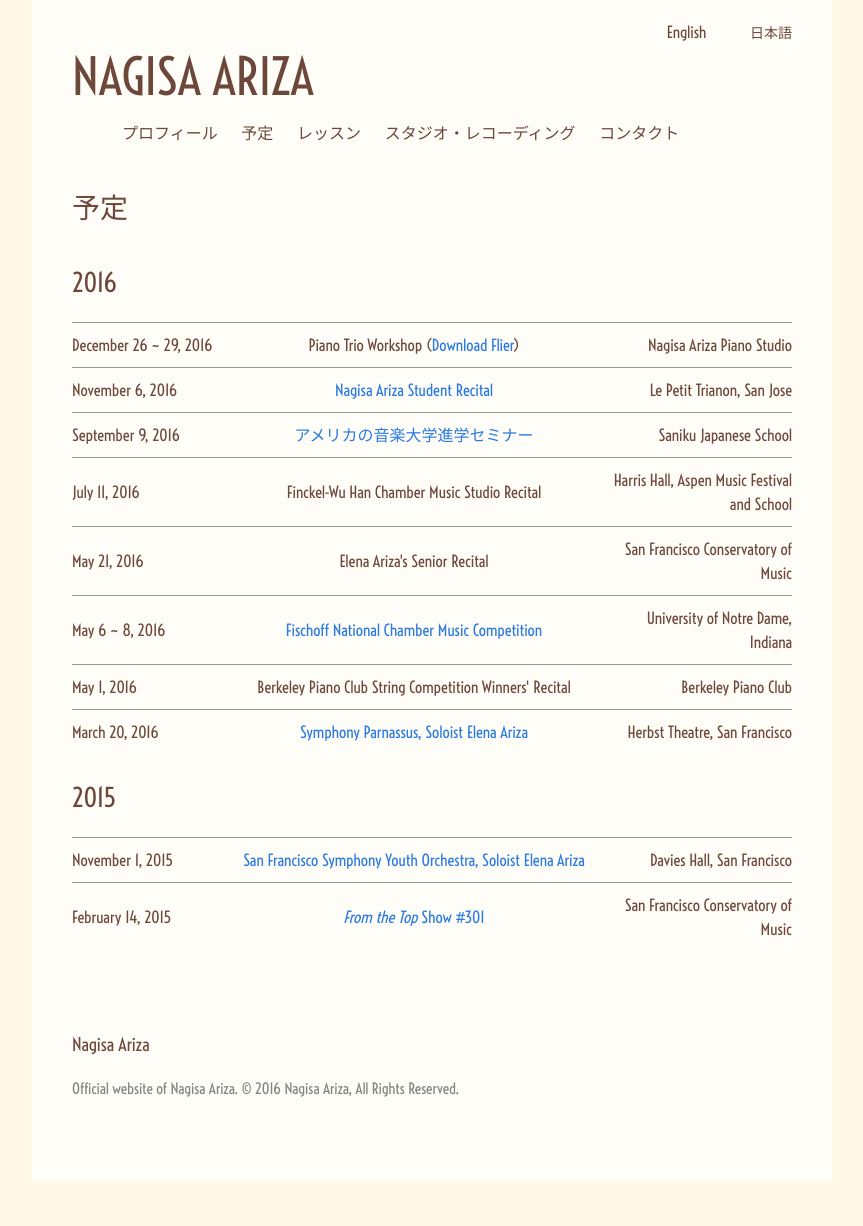
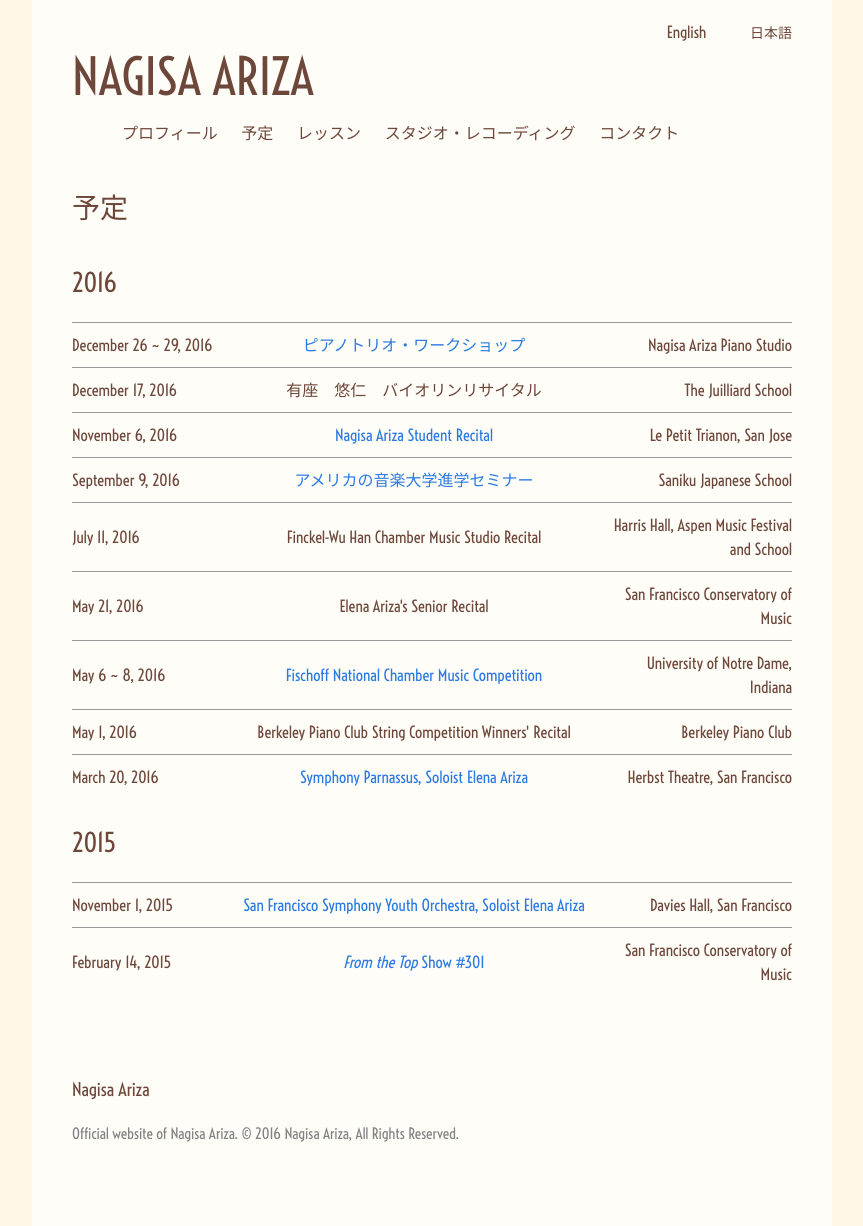
Before and after one commit to dawnstar63/nagisaariza-website, a Jekyll site: the page built from language-jp/events.html, in a window 1280 px wide. Shown: the whole page, without its empty margins (208-1071 px from the left). Built offline with Jekyll 4.4.1, drawn with Linux system fonts in a browser that asks for light colours; nearby versions of some CDN libraries; before the commit the page ends 1181 px from its top, so only the background shows below that.

Commit message:
changed posters, added to events

```diff
--- a/language-jp/events.html
+++ b/language-jp/events.html
@@ -11,8 +11,14 @@ order: 4
 
 	<tr>
 		<td class = "table-date">December 26 ~ 29, 2016</td>
-		<td class = "table-description">Piano Trio Workshop (<a href="/img/Piano Trio Workshop 2016 Chirashi Japanese web.pdf" target="_blank">Download Flier</a>)</td>
+		<td class = "table-description"><a href="/img/Piano Trio Workshop 2016 Chirashi Japanese web.pdf" target="_blank">ピアノトリオ・ワークショップ</a></td>
 		<td class = "table-location">Nagisa Ariza Piano Studio</td>
+	</tr>
+
+	<tr>
+		<td class = "table-date">December 17, 2016</td>
+		<td class = "table-description">有座　悠仁　バイオリンリサイタル</td>
+		<td class = "table-location">The Juilliard School</td>
 	</tr>
 
 	<tr>
```
Also changed, not shown: language-en/events.html (+7 -1 lines), 1 other file.
